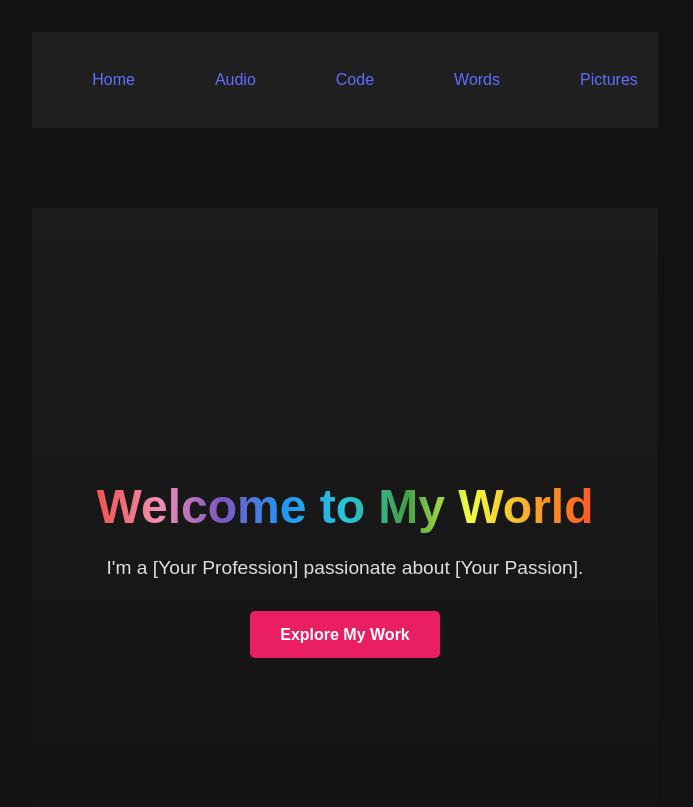
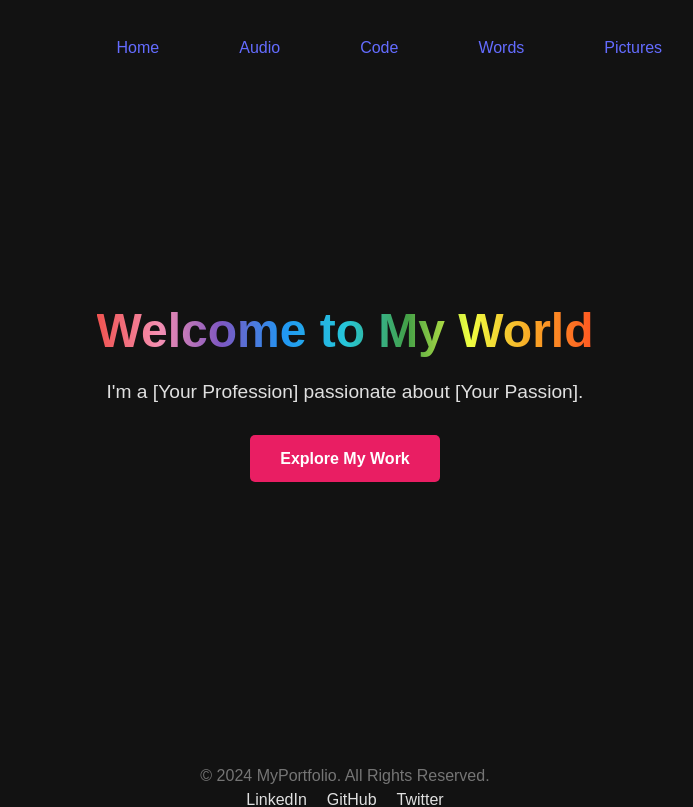
Before and after one commit to CeeFM/journey-fm, a React (Vite) app: page / in a window 1280 px wide. Shown: the top 807 px of the page, without its empty margins (295-988 px from the left). Built offline with nearby package versions, Linux system fonts and the light colour scheme.

Commit message:
more redesign homepage

```diff
--- a/src/App.css
+++ b/src/App.css
@@ -1,3 +1,7 @@
+* {
+  background-color: #121212;
+}
+
 #root {
   max-width: 1280px;
   margin: 0 auto;
@@ -76,7 +80,6 @@ html {
   padding: 0;
   box-sizing: border-box;
   font-family: 'Arial', sans-serif;
-  background-color: #121212;
   color: #e0e0e0;
   scroll-behavior: smooth;
 }
@@ -93,7 +96,6 @@ html {
   justify-content: space-between;
   align-items: center;
   padding: 20px;
-  background-color: #1f1f1f;
 }
 
 .logo {
@@ -128,7 +130,6 @@ html {
   justify-content: center;
   align-items: center;
   text-align: center;
-  background: linear-gradient(to bottom, #1c1c1c, #121212);
   padding: 40px;
 }
 
@@ -163,7 +164,6 @@ html {
 
 /* Footer */
 .footer {
-  background-color: #1f1f1f;
   padding: 20px;
   text-align: center;
 }
@@ -183,3 +183,9 @@ html {
 .social-links a:hover {
   color: #e91e63;
 }
+
+.sticky {
+  position: fixed;
+  top: 0;
+  width: 100%;
+}
--- a/src/views/Nav.jsx
+++ b/src/views/Nav.jsx
@@ -8,7 +8,7 @@ function Nav() {
 
     return (
         <>
-<div id='fuckinghell'>
+<div id='fuckinghell' className='sticky text-center'>
             <nav className="navbar navbar-expand-lg navbar-light bg-light">
                 <div class="container-fluid">
                     <div class="collapse navbar-collapse" id="navbarNav">
```
